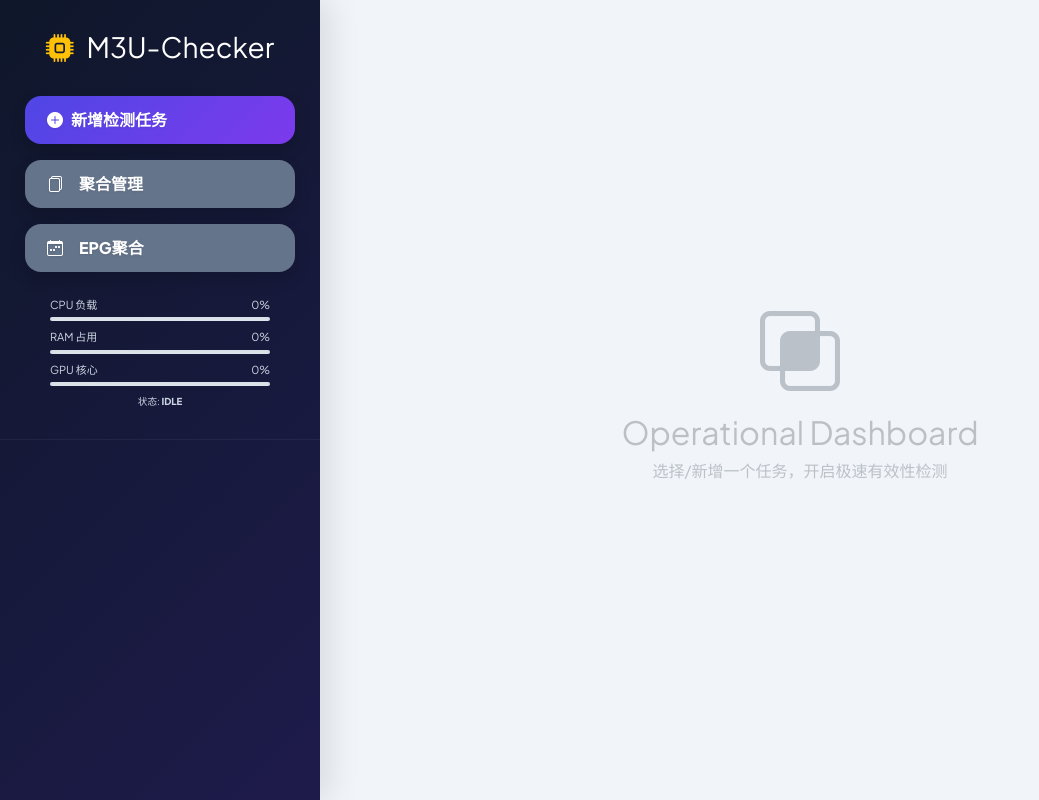
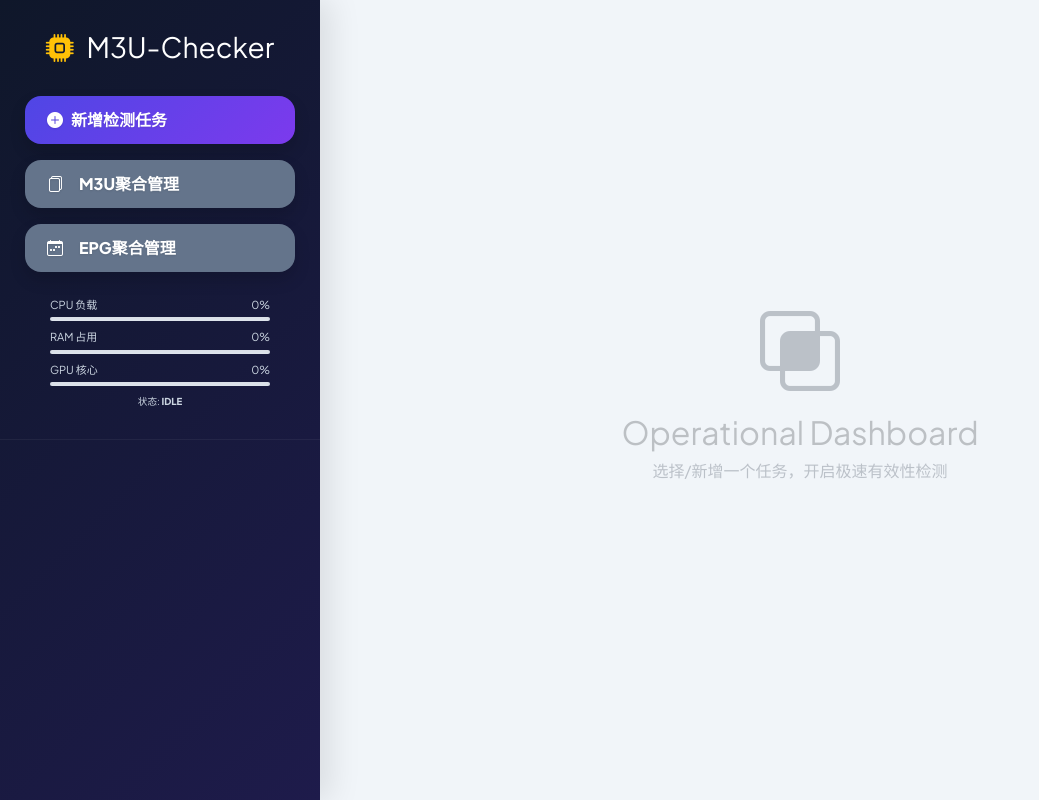
Before and after one commit to JE668/m3u-checker-pro, a Flask app: page / in a window 1280 px wide. Shown: the whole page, without its empty margins (0-1039 px from the left). Run offline with Flask 3, Linux system fonts and the light colour scheme; data that the repository does not hold is empty; parts of the project's set-up code (start-up, migrations or seed data) failed here and were passed over.

Commit message:
Update index.html

```diff
--- a/templates/index.html
+++ b/templates/index.html
@@ -66,13 +66,13 @@
         <button class="btn btn-grad btn-primary-grad w-100 mt-4 shadow" id="addNewTaskBtn">
             <i class="bi bi-plus-circle-fill"></i> 新增检测任务
         </button>
-        <!-- 聚合管理入口 -->
-        <button class="btn btn-grad btn-secondary-custom w-100 mt-3 shadow" onclick="location.href='/aggregate'">
-            <i class="bi bi-files me-2"></i> 聚合管理
+        <!-- M3U聚合管理入口 -->
+        <button class="btn btn-grad btn-secondary-custom w-100 mt-3 shadow" onclick="location.href='/m3u_aggregate'">
+            <i class="bi bi-files me-2"></i> M3U聚合管理
         </button>
-        <!-- EPG聚合入口 -->
+        <!-- EPG聚合管理入口 -->
         <button class="btn btn-grad btn-secondary-custom w-100 mt-3 shadow" onclick="location.href='/epg_aggregate'">
-            <i class="bi bi-calendar-week me-2"></i> EPG聚合
+            <i class="bi bi-calendar-week me-2"></i> EPG聚合管理
         </button>
         <div class="sys-info-box">
             <div class="d-flex justify-content-between"><span>CPU 负载</span><span id="sysCpu">0%</span></div>
```
